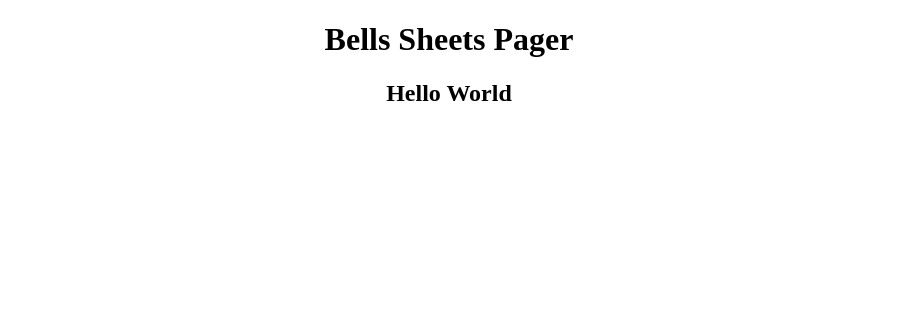
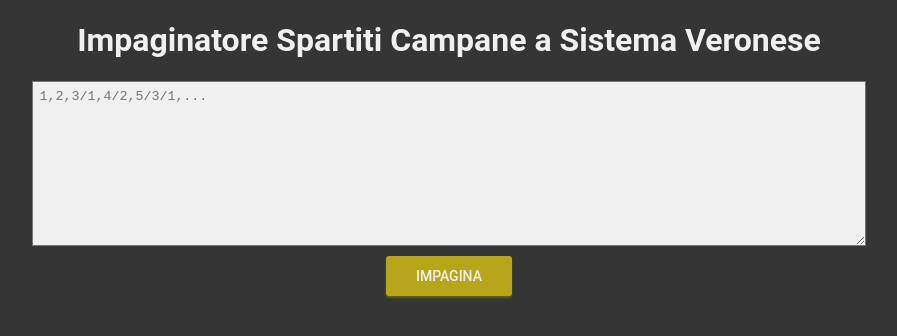
Before and after one commit to VersusF/bells-sheets-pager, a SvelteKit app: page / in a window 1280 px wide. Shown: the top 336 px of the page, without its empty margins (191-1088 px from the left). Built offline with nearby package versions, Linux system fonts and the light colour scheme.

Commit message:
Add: basic layout and style

```diff
--- a/src/app.html
+++ b/src/app.html
@@ -1,12 +1,25 @@
 <!DOCTYPE html>
 <html lang="en">
     <head>
+        <title>Impaginatore Spartiti</title>
         <meta charset="utf-8" />
         <link rel="icon" href="%sveltekit.assets%/favicon.png" />
         <meta name="viewport" content="width=device-width" />
+        <style>
+            :root {
+                --bg-color: #353535;
+                --primary-color: #b8a61a;
+                --shadow-color: #e2cb1d44;
+                --shadow-color-hover: #e2cb1d88;
+                --text-color: #f0f0f0;
+                --font: "Roboto";
+                color: var(--text-color);
+                font-family: var(--font);
+            }
+        </style>
         %sveltekit.head%
     </head>
-	<body data-sveltekit-preload-data="hover">
+    <body data-sveltekit-preload-data="hover" style="margin: 0">
         <div style="display: contents">%sveltekit.body%</div>
     </body>
 </html>
--- a/src/routes/+page.svelte
+++ b/src/routes/+page.svelte
@@ -1,12 +1,71 @@
 <script>
-    const greeting = "Hello World";
+    let rawInput = "";
 </script>
 
-<h1 class="title">Bells Sheets Pager</h1>
-<h2 class="title">{greeting}</h2>
+<div class="background">
+    <h1 class="title">Impaginatore Spartiti Campane a Sistema Veronese</h1>
+    <div class="form">
+        <!-- TODO: Title -->
+        <!-- TODO: Author -->
+        <textarea
+            bind:value={rawInput}
+            name="raw"
+            id="input-raw"
+            rows="10"
+            class="textInput"
+            placeholder="1,2,3/1,4/2,5/3/1,..."
+        />
+        <input type="button" value="Impagina" class="cta-button" />
+    </div>
+</div>
 
 <style>
+    .background {
+        margin: 0;
+        width: 100vw;
+        height: 100vh;
+        background-color: var(--bg-color);
+        overflow: hidden;
+        display: flex;
+        flex-direction: column;
+        align-items: center;
+    }
+    .form {
+        display: flex;
+        flex-direction: column;
+        align-items: center;
+        max-width: 80vw;
+        width: 100%;
+    }
     .title {
         text-align: center;
     }
+    .textInput {
+        color: var(--bg-color);
+        background-color: var(--text-color);
+        outline: none;
+        padding: 0.5em;
+        width: 80%;
+        max-width: 75vw;
+    }
+    .cta-button {
+        color: var(--text-color);
+        background-color: var(--primary-color);
+        text-transform: uppercase;
+        border-radius: 3px;
+        outline: none;
+        padding: 12px 30px;
+        margin: 10px;
+        font-weight: 500;
+        cursor: pointer;
+        font-size: 14px;
+        font-family: var(--font);
+        border: 0;
+        box-shadow: 0px 2px 2px 0px var(--shadow-color);
+        box-sizing: border-box;
+        transition: box-shadow 0.2s cubic-bezier(0.4, 0, 1, 1);
+    }
+    .cta-button:hover {
+        box-shadow: 0px 2px 6px 1px var(--shadow-color-hover);
+    }
 </style>
```
Lines whose indentation alone changed are shown as unchanged.
